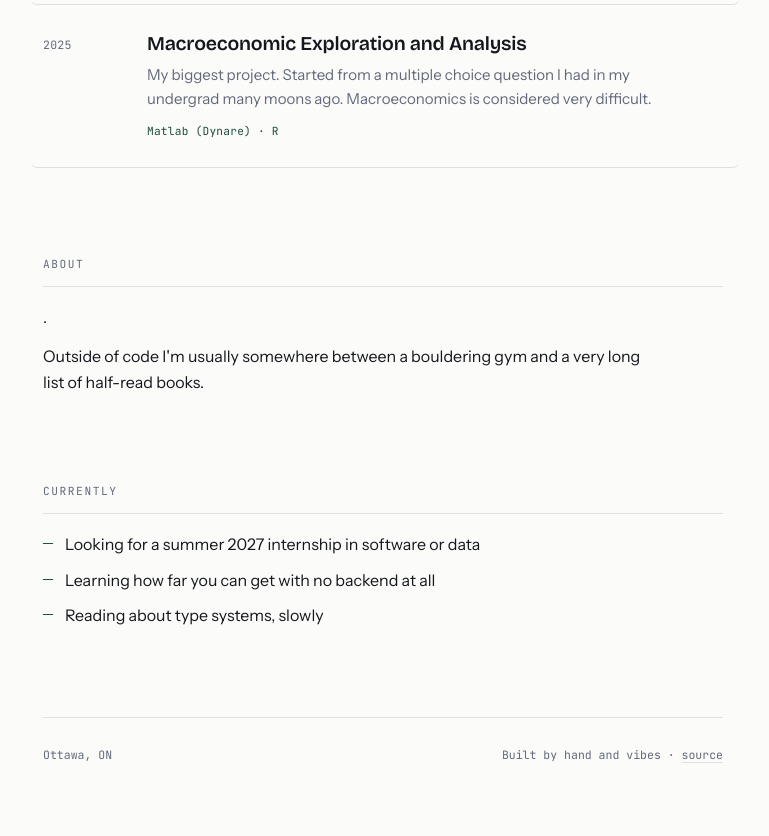
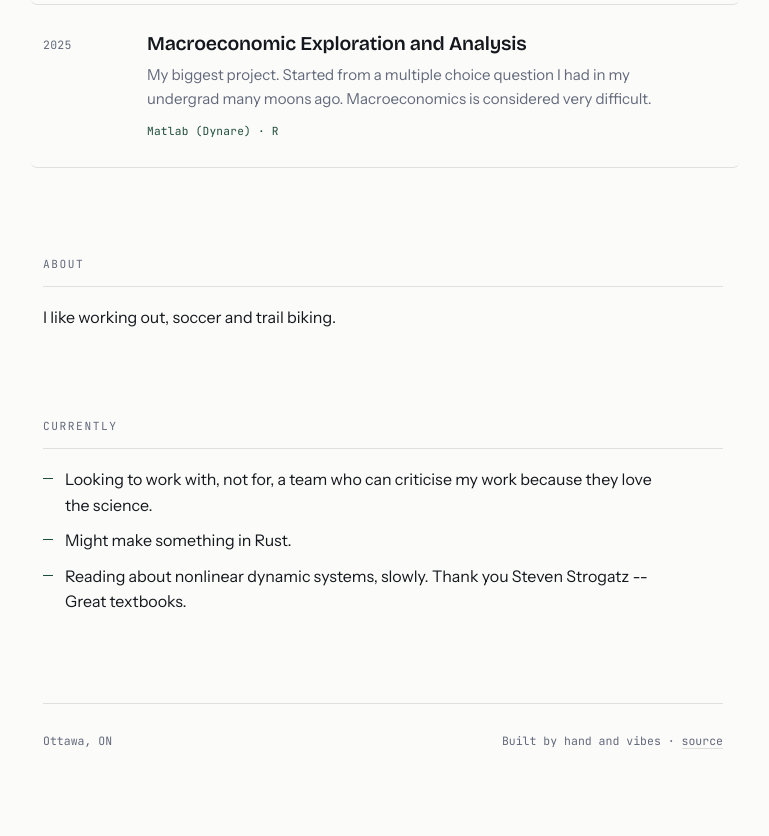
Before and after one commit to nmaccabe/nmaccabe.github.io, a plain HTML site: page index.html in a window 1280 px wide. Shown: the part 871-1707 px from the top of the page, without its empty margins (257-1026 px from the left). Drawn offline with nearby package versions, Linux system fonts and the light colour scheme.

Commit message:
Update index.html

```diff
--- a/index.html
+++ b/index.html
@@ -260,17 +260,16 @@
   <!-- ══ ABOUT ══ EDIT: three or four sentences, written like you talk. -->
   <section class="prose">
     <div class="label">About</div>
-    <p>.</p>
-    <p>Outside of code I'm usually somewhere between a bouldering gym and a very long list of half-read books.</p>
+    <p>I like working out, soccer and trail biking.</p>
   </section>
 
   <!-- ══ NOW ══ EDIT: keep this short and current. It's the easiest thing to update. -->
   <section class="prose">
     <div class="label">Currently</div>
     <ul class="now">
-      <li>Looking for a summer 2027 internship in software or data</li>
-      <li>Learning how far you can get with no backend at all</li>
-      <li>Reading about type systems, slowly</li>
+      <li>Looking to work with, not for, a team who can criticise my work because they love the science.</li>
+      <li>Might make something in Rust.</li>
+      <li>Reading about nonlinear dynamic systems, slowly. Thank you Steven Strogatz -- Great textbooks.</li>
     </ul>
   </section>
 
```
